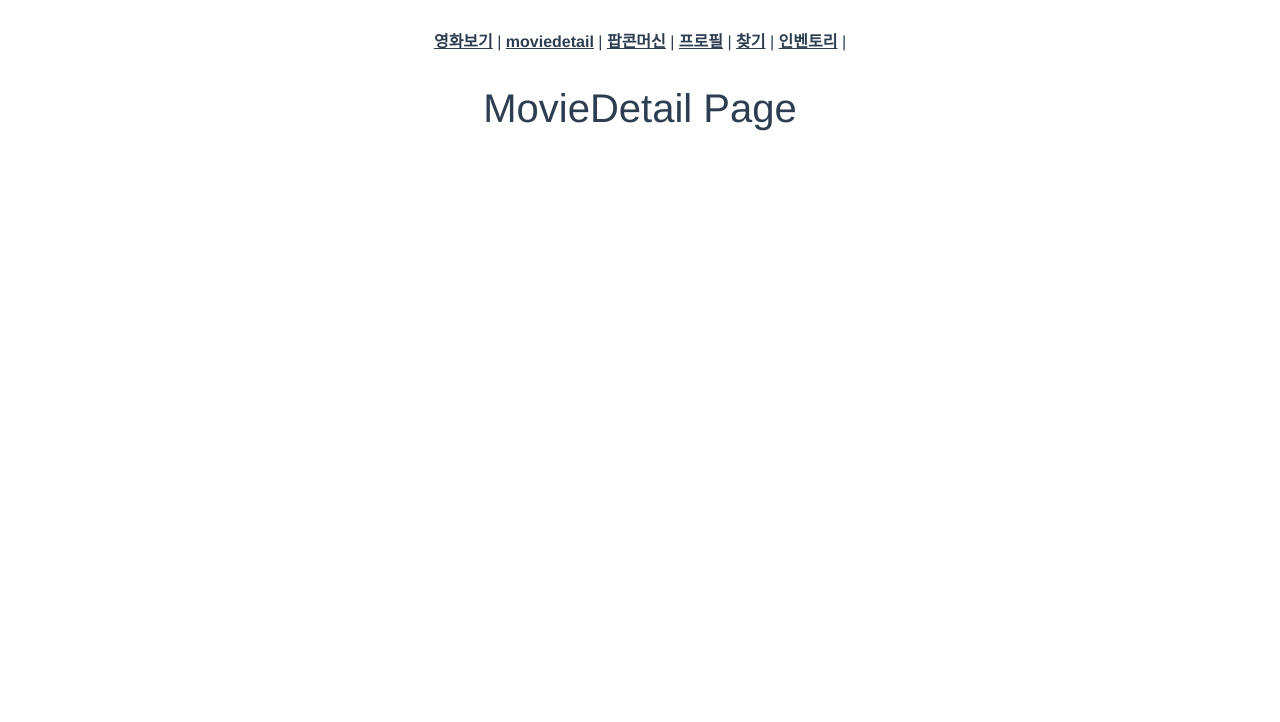
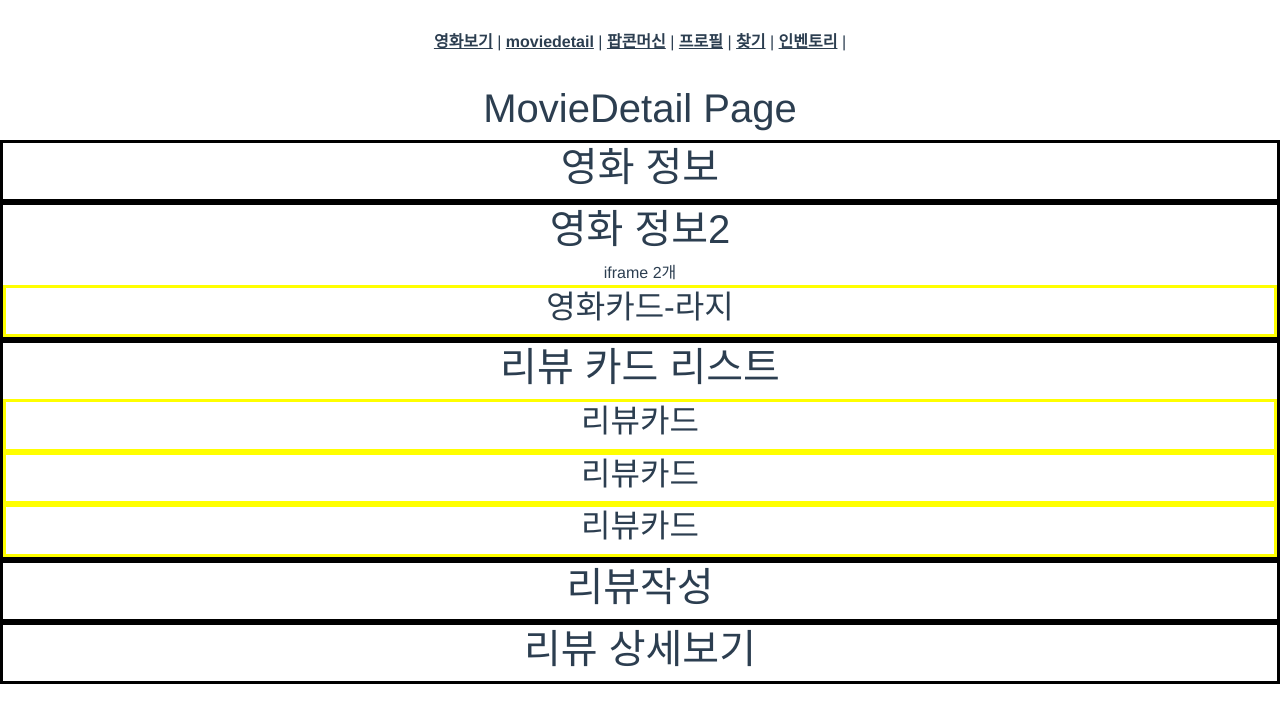
Before and after one commit to Alex-Redlich/WADAK, a Vue app in the folder final_pjt_front/: page /movies/1 in a window 1280 px wide. Shown: the top 722 px of the page. Built offline with nearby package versions, Linux system fonts and the light colour scheme.

Commit message:
스켈레톤코드구현__MovieDetail*__영화디테일페이지 스켈레톤 코드 구현, 컴포넌트 간 연결

```diff
--- a/final_pjt_front/package.json
+++ b/final_pjt_front/package.json
@@ -8,6 +8,7 @@
     "lint": "vue-cli-service lint"
   },
   "dependencies": {
+    "bootstrap": "^5.2.3",
     "core-js": "^3.8.3",
     "vue": "^2.6.14",
     "vue-router": "^3.5.1"
--- /dev/null
+++ b/final_pjt_front/src/components/MovieDetail/MovieCardLarge.vue
@@ -0,0 +1,15 @@
+<template>
+  <div class="MovieCardLarge">
+    <div style="border: solid yellow">
+      <h2>영화카드-라지</h2>
+    </div>
+  </div>
+</template>
+
+<script>
+export default {
+  name: "MovieCardLarge",
+}
+</script>
+
+<style></style>
--- /dev/null
+++ b/final_pjt_front/src/components/MovieDetail/MovieInfo.vue
@@ -0,0 +1,15 @@
+<template>
+  <div class="MovieInfo">
+    <div style="border: solid black">
+      <h1>영화 정보</h1>
+    </div>
+  </div>
+</template>
+
+<script>
+export default {
+  name: "MovieInfo",
+}
+</script>
+
+<style></style>
--- /dev/null
+++ b/final_pjt_front/src/components/MovieDetail/MovieInfo2.vue
@@ -0,0 +1,21 @@
+<template>
+  <div class="MovieInfo2">
+    <div style="border: solid black">
+      <h1>영화 정보2</h1>
+      iframe 2개
+      <MovieCardLarge />
+    </div>
+  </div>
+</template>
+
+<script>
+import MovieCardLarge from "@/components/MovieDetail/MovieCardLarge"
+export default {
+  name: "MovieInfo2",
+  components: {
+    MovieCardLarge,
+  },
+}
+</script>
+
+<style></style>
--- /dev/null
+++ b/final_pjt_front/src/components/MovieDetail/ReviewCard.vue
@@ -0,0 +1,15 @@
+<template>
+  <div class="ReviewCard">
+    <div style="border: solid yellow">
+      <h2>리뷰카드</h2>
+    </div>
+  </div>
+</template>
+
+<script>
+export default {
+  name: "ReviewCard",
+}
+</script>
+
+<style></style>
--- /dev/null
+++ b/final_pjt_front/src/components/MovieDetail/ReviewCardList.vue
@@ -0,0 +1,22 @@
+<template>
+  <div class="ReviewCardList">
+    <div style="border: solid black">
+      <h1>리뷰 카드 리스트</h1>
+      <div v-for="card in 3" :key="card">
+        <ReviewCard />
+      </div>
+    </div>
+  </div>
+</template>
+
+<script>
+import ReviewCard from "@/components/MovieDetail/ReviewCard"
+export default {
+  name: "ReviewCardList",
+  components: {
+    ReviewCard,
+  },
+}
+</script>
+
+<style></style>
--- /dev/null
+++ b/final_pjt_front/src/components/MovieDetail/ReviewCreateForm.vue
@@ -0,0 +1,15 @@
+<template>
+  <div class="ReviewCreateForm">
+    <div style="border: solid black">
+      <h1>리뷰작성</h1>
+    </div>
+  </div>
+</template>
+
+<script>
+export default {
+  name: "ReviewCreateForm",
+}
+</script>
+
+<style></style>
--- /dev/null
+++ b/final_pjt_front/src/components/MovieDetail/ReviewDetail.vue
@@ -0,0 +1,15 @@
+<template>
+  <div class="ReviewDetail">
+    <div style="border: solid black">
+      <h1>리뷰 상세보기</h1>
+    </div>
+  </div>
+</template>
+
+<script>
+export default {
+  name: "ReviewDetail",
+}
+</script>
+
+<style></style>
--- a/final_pjt_front/src/views/MovieDetailView.vue
+++ b/final_pjt_front/src/views/MovieDetailView.vue
@@ -1,12 +1,29 @@
 <template>
   <div class="MovieDetailView">
     <h1>MovieDetail Page</h1>
+    <MovieInfo />
+    <MovieInfo2 />
+    <ReviewCardList />
+    <ReviewCreateForm />
+    <ReviewDetail />
   </div>
 </template>
 
 <script>
+import MovieInfo from "@/components/MovieDetail/MovieInfo"
+import MovieInfo2 from "@/components/MovieDetail/MovieInfo2"
+import ReviewCardList from "@/components/MovieDetail/ReviewCardList"
+import ReviewCreateForm from "@/components/MovieDetail/ReviewCreateForm"
+import ReviewDetail from "@/components/MovieDetail/ReviewDetail"
+
 export default {
   name: "MovieDetailView",
-  components: {},
+  components: {
+    MovieInfo,
+    MovieInfo2,
+    ReviewCardList,
+    ReviewCreateForm,
+    ReviewDetail,
+  },
 }
 </script>
```
Also changed, not shown: 1 other file (tests, documents, lock files or other folders).
